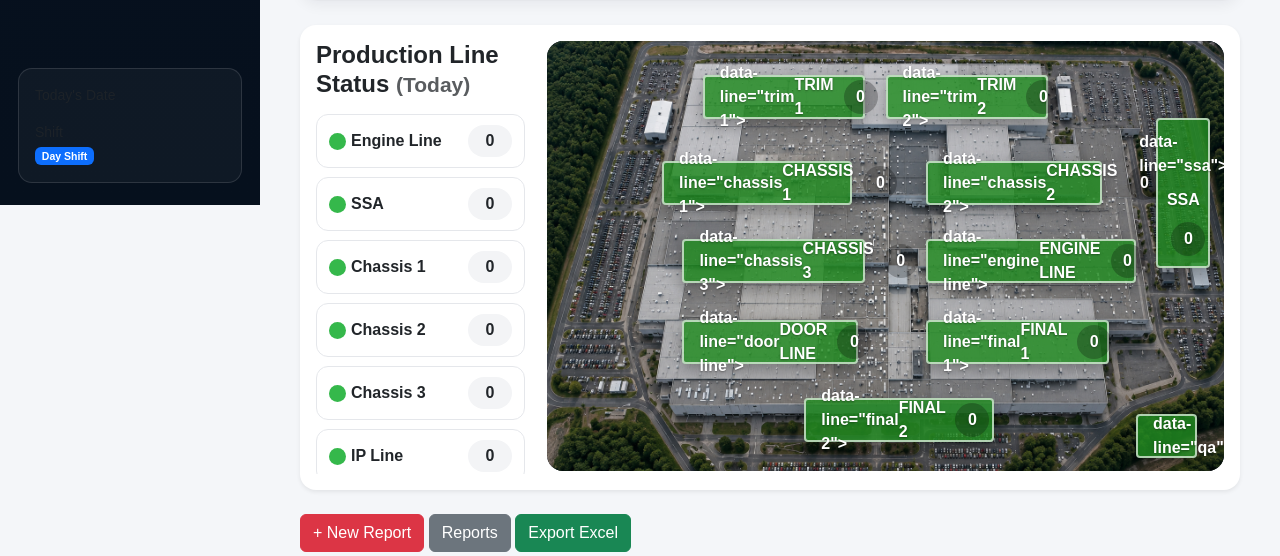
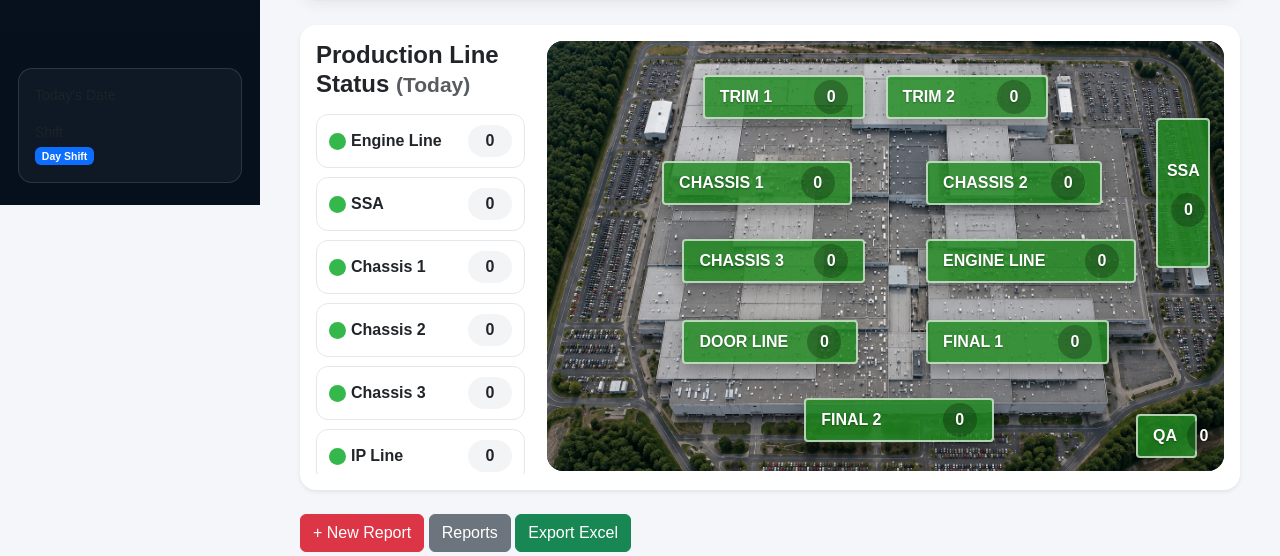
Before and after one commit to hgooders/SCRAP-TRACKER-V2, a Flask app: page /dashboard in a window 1280 px wide. Shown: the part 595-1151 px from the top of the page. Run offline with Flask 3, Linux system fonts and the light colour scheme; a user stored in the database is signed in.

Commit message:
Update dashboard_factory.html

```diff
--- a/templates/dashboard_factory.html
+++ b/templates/dashboard_factory.html
@@ -25,72 +25,60 @@
                         class="factory-background"
                         alt="Factory map">
 
-                    <div class="factory-line trim1 {{ line_lookup['Trim 1'].colour }}">
-                         data-line="trim 1">
+                   <div class="factory-line trim1 {{ line_lookup['Trim 1'].colour }}" data-line="Trim 1">
     <span>TRIM 1</span>
     <strong>{{ line_lookup['Trim 1'].count }}</strong>
 </div>
 
-                    <div class="factory-line trim2 {{ line_lookup['Trim 2 / IP'].colour }}">
-                         data-line="trim 2">
+<div class="factory-line trim2 {{ line_lookup['Trim 2 / IP'].colour }}" data-line="Trim 2 / IP">
     <span>TRIM 2</span>
     <strong>{{ line_lookup['Trim 2 / IP'].count }}</strong>
 </div>
 
-                    <div class="factory-line chassis1 {{ line_lookup['Chassis 1'].colour }}">
-                         data-line="chassis 1">
+<div class="factory-line chassis1 {{ line_lookup['Chassis 1'].colour }}" data-line="Chassis 1">
     <span>CHASSIS 1</span>
     <strong>{{ line_lookup['Chassis 1'].count }}</strong>
 </div>
 
-                    <div class="factory-line chassis2 {{ line_lookup['Chassis 2'].colour }}">
-                         data-line="chassis 2">
+<div class="factory-line chassis2 {{ line_lookup['Chassis 2'].colour }}" data-line="Chassis 2">
     <span>CHASSIS 2</span>
     <strong>{{ line_lookup['Chassis 2'].count }}</strong>
 </div>
 
-                    <div class="factory-line chassis3 {{ line_lookup['Chassis 3'].colour }}">
-                         data-line="chassis 3">
+<div class="factory-line chassis3 {{ line_lookup['Chassis 3'].colour }}" data-line="Chassis 3">
     <span>CHASSIS 3</span>
     <strong>{{ line_lookup['Chassis 3'].count }}</strong>
 </div>
 
-                    <div class="factory-line engine {{ line_lookup['Engine Line'].colour }}">
-                         data-line="engine line">
+<div class="factory-line engine {{ line_lookup['Engine Line'].colour }}" data-line="Engine Line">
     <span>ENGINE LINE</span>
     <strong>{{ line_lookup['Engine Line'].count }}</strong>
 </div>
 
-                    <div class="factory-line door {{ line_lookup['Door Line'].colour }}">
-                         data-line="door line">
+<div class="factory-line door {{ line_lookup['Door Line'].colour }}" data-line="Door Line">
     <span>DOOR LINE</span>
     <strong>{{ line_lookup['Door Line'].count }}</strong>
 </div>
 
-                    <div class="factory-line final1 {{ line_lookup['Final 1'].colour }}">
-                         data-line="final 1">
+<div class="factory-line final1 {{ line_lookup['Final 1'].colour }}" data-line="Final 1">
     <span>FINAL 1</span>
     <strong>{{ line_lookup['Final 1'].count }}</strong>
 </div>
 
-                    <div class="factory-line final2 {{ line_lookup['Final 2'].colour }}">
-                         data-line="final 2">
+<div class="factory-line final2 {{ line_lookup['Final 2'].colour }}" data-line="Final 2">
     <span>FINAL 2</span>
     <strong>{{ line_lookup['Final 2'].count }}</strong>
 </div>
 
-                    <div class="factory-line ssa {{ line_lookup['SSA'].colour }}">
-                         data-line="ssa">
+<div class="factory-line ssa {{ line_lookup['SSA'].colour }}" data-line="SSA">
     <span>SSA</span>
     <strong>{{ line_lookup['SSA'].count }}</strong>
 </div>
 
-                    <div class="factory-line qa {{ line_lookup['QA'].colour }}">
-                         data-line="qa">
+<div class="factory-line qa {{ line_lookup['QA'].colour }}" data-line="QA">
     <span>QA</span>
     <strong>{{ line_lookup['QA'].count }}</strong>
 </div>
-
                 </div>
             </div>
 
```
Lines whose indentation alone changed are shown as unchanged.
